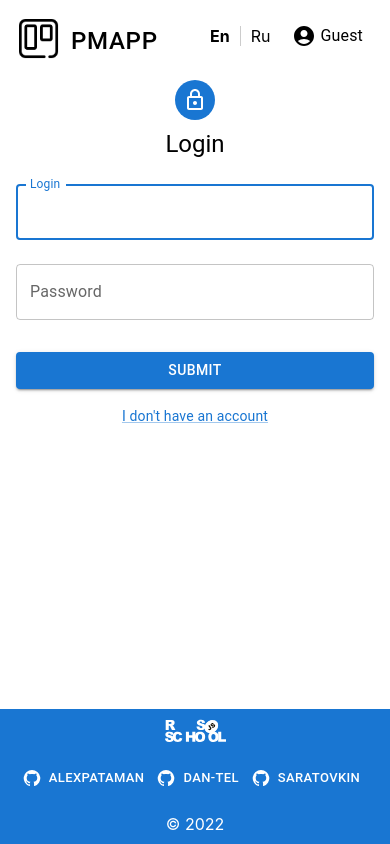
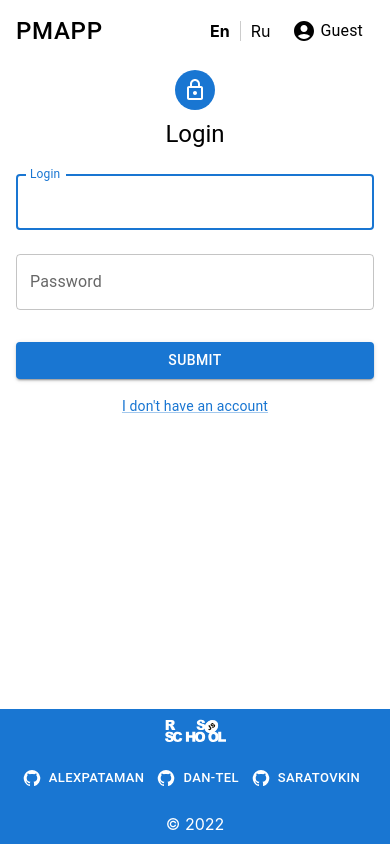
Before and after one commit to alexpataman/project-management-app, a React (Create React App) app: page /login in a window 390 px wide. Built offline with nearby package versions, Linux system fonts and the light colour scheme.

Commit message:
fix: header styles on 320px width

```diff
--- a/src/components/Header/Header.scss
+++ b/src/components/Header/Header.scss
@@ -40,6 +40,15 @@ $transition-timeout: 0.5s;
     line-height: 50px;
     margin-top: 10px;
     transition: all $transition-timeout;
+
+    @media screen and (max-width: 400px) {
+      padding-left: 0 !important;
+      margin-top: 0;
+
+      &::before {
+        opacity: 0;
+      }
+    }
 
     &::before {
       content: '';
```
